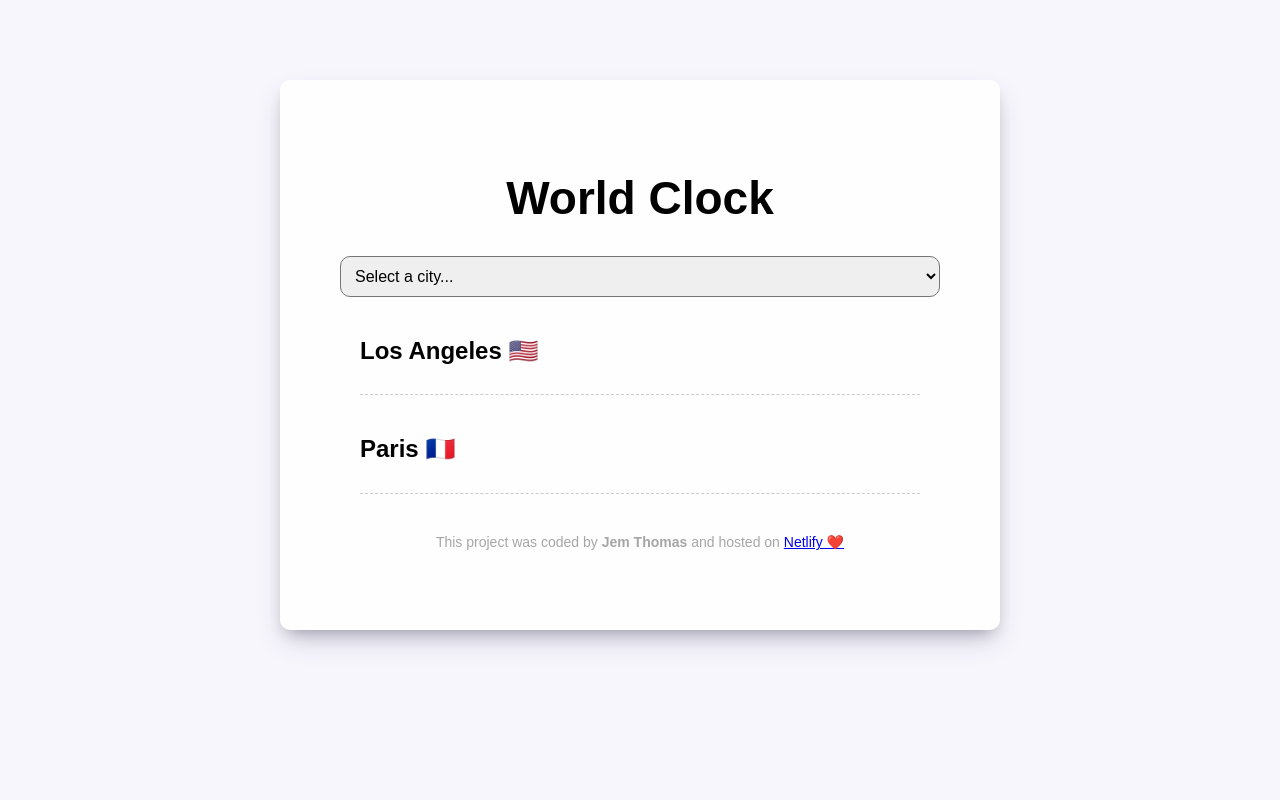
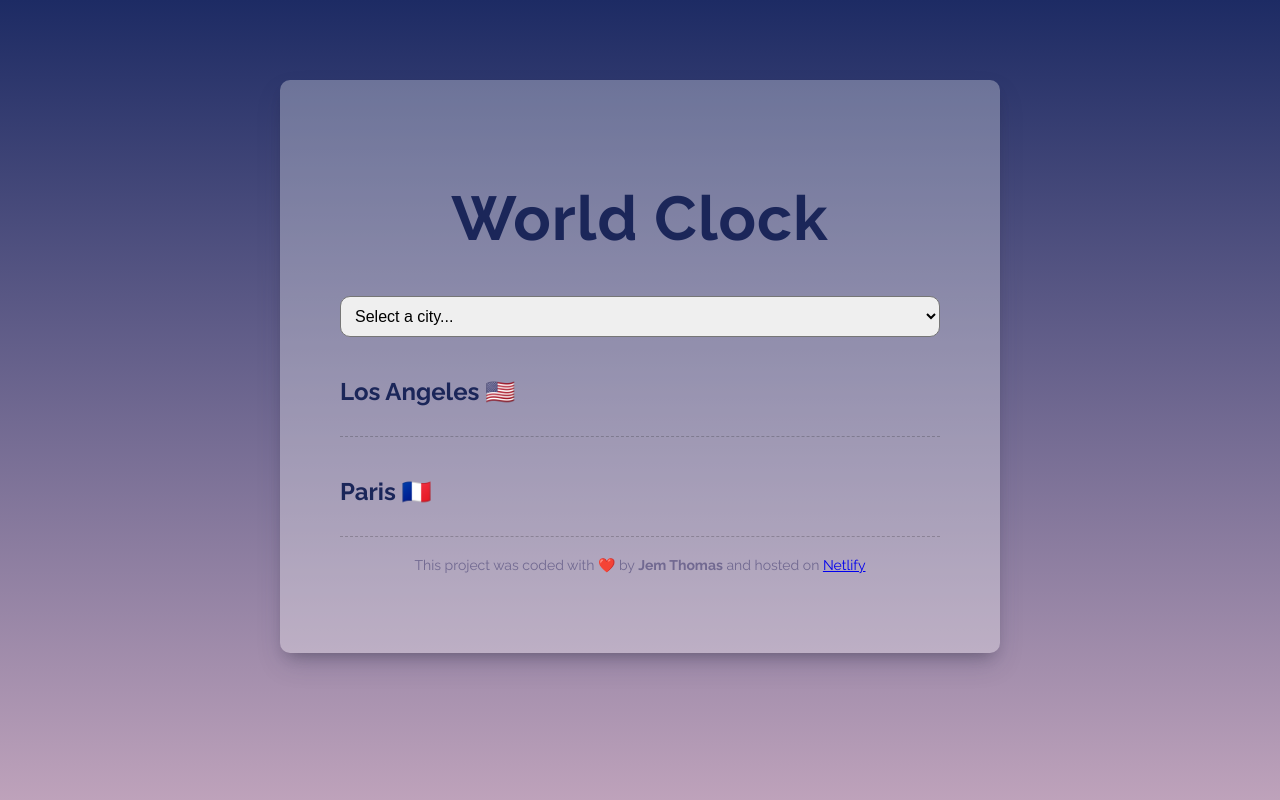
Before and after one commit to JemLBT/world-clock-project, a plain HTML site: page index.html in a window 1280 px wide. Shown: the top 800 px of the page. Drawn offline with nearby package versions, Linux system fonts and the light colour scheme; a script that the page names is missing.

Commit message:
Added final styling and tested, all working, ready to submit homework

```diff
--- a/index.html
+++ b/index.html
@@ -7,9 +7,15 @@
 
     <script src="https://cdnjs.cloudflare.com/ajax/libs/moment.js/2.30.1/moment.min.js"></script>
     <script src="https://cdnjs.cloudflare.com/ajax/libs/moment-timezone/0.5.46/moment-timezone-with-data-1970-2030.js"></script>
+    <link rel="preconnect" href="https://fonts.googleapis.com">
+<link rel="preconnect" href="https://fonts.googleapis.com">
+<link rel="preconnect" href="https://fonts.gstatic.com" crossorigin>
+<link href="https://fonts.googleapis.com/css2?family=Raleway:ital,wght@0,100..900;1,100..900&display=swap" rel="stylesheet">
     <title>World Clock - Jem T</title>
   </head>
+
   <body>
+
     <div class="container">
       <h1>World Clock</h1>
       <select id="city">
@@ -42,9 +48,9 @@
       </div>
     </div>
   <footer class="footer">
-    This project was coded by <strong>Jem Thomas</strong> and hosted on
+    This project was coded with ❤️ by <strong>Jem Thomas</strong> and hosted on
     <a href="https://github.com/JemLBT/world-clock-project" target="_blank"
-      >Netlify ❤️</a
+      >Netlify</a
     >
   </footer>
 
--- a/style.css
+++ b/style.css
@@ -3,14 +3,16 @@
   margin: 0 auto;
   text-align: center;
   padding: 60px;
-  background-color: #fffeff;
+  background-color: rgba(255, 255, 255, 0.3);
   box-shadow: rgba(50, 50, 93, 0.25) 0px 13px 27px -5px,
     rgba(0, 0, 0, 0.3) 0px 8px 16px -8px;
   border-radius: 10px;
   margin-top: 80px;
+  color: #1b2659;
 }
 body {
-  background-color: #f7f6fd;
+  background: linear-gradient(#1d2b64, #f8cdda);
+  height: 1000px;
 }
 
 select {
@@ -22,22 +24,24 @@ select {
 }
 
 h1 {
-  font-size: 46px;
-  font-family: sans-serif;
+  font-size: 62px;
+  letter-spacing: 1px;
+  font-family: "Raleway", serif;
 }
 
 .city {
   display: flex;
   justify-content: space-between;
-  font-family: sans-serif;
+  font-family: "Raleway", serif;
   border-bottom: 1px dashed rgba(0, 0, 0, 0.2);
-  margin: 20px;
+  margin-top: 20px;
   text-align: left;
 }
 
 .time {
   font-size: 48px;
-  font-weight: 800;
+  font-weight: 600;
+  font-family: sans-serif;
   padding: 10px;
 }
 
@@ -57,6 +61,6 @@ h1 {
   font-size: 14px;
   font-weight: 200px;
   padding: 20px;
-  font-family: Arial, Helvetica, sans-serif;
-  color: rgba(36, 35, 35, 0.4);
+  font-family: "Raleway", serif;
+  color: #716991;
 }
```
